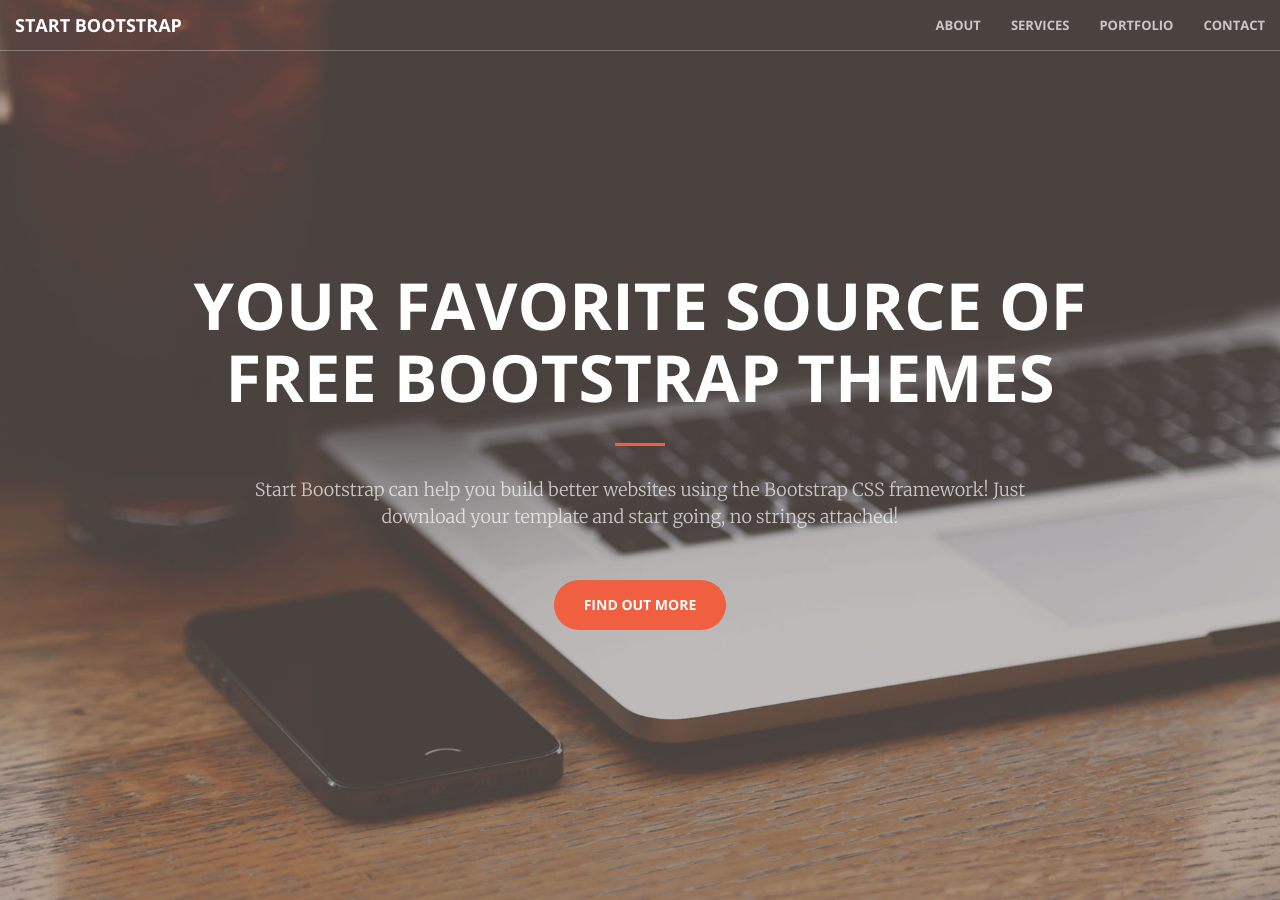
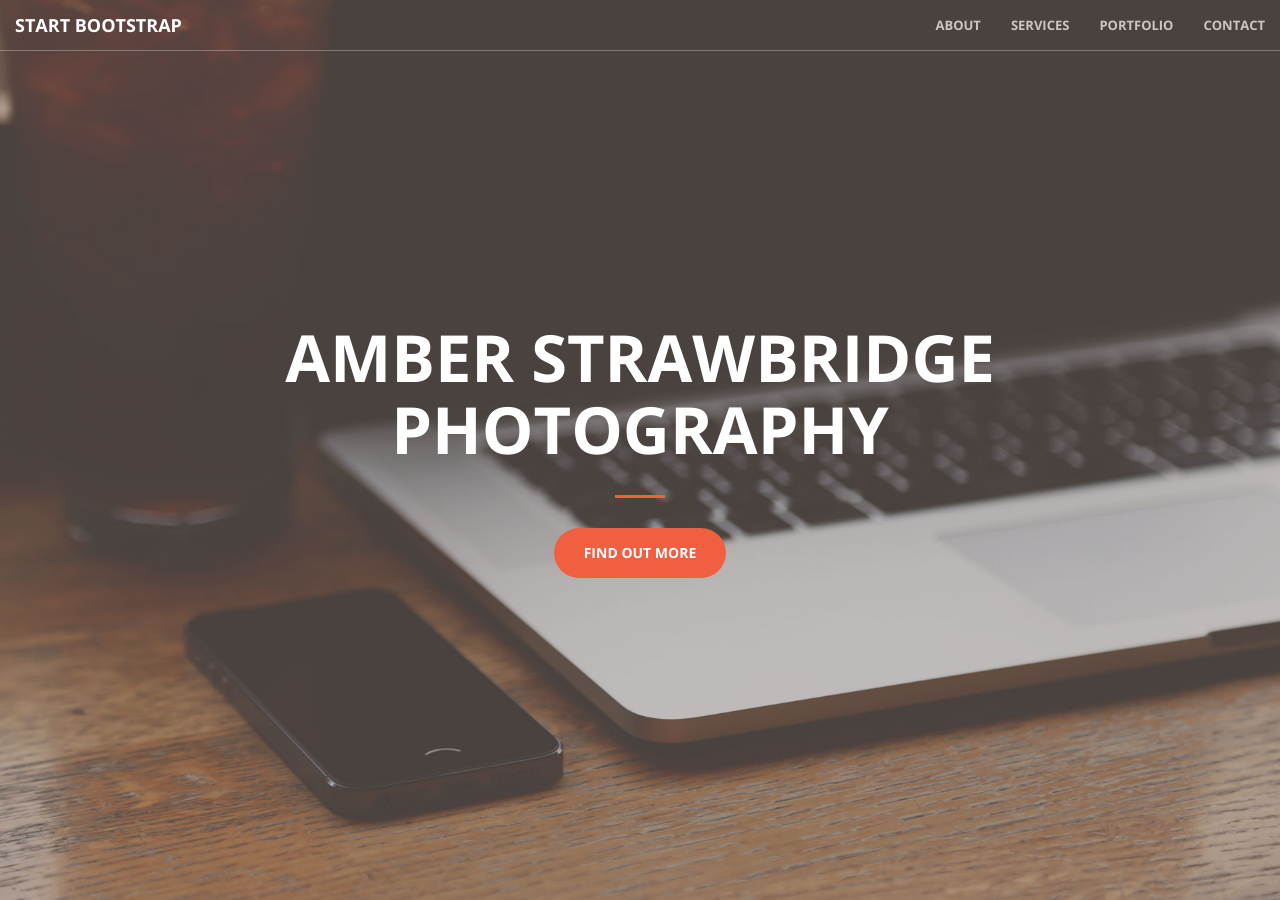
Before and after one commit to davestrawbridge/amberstrawbridge.github.io, a Jekyll site: the page built from index.html, in a window 1280 px wide and 900 px high. Built offline with Jekyll 4.4.1, drawn with Linux system fonts in a browser that asks for light colours.

Commit message:
Update header.html

```diff
--- a/_includes/header.html
+++ b/_includes/header.html
@@ -1,9 +1,9 @@
 <header>
     <div class="header-content">
         <div class="header-content-inner">
-            <h1>Your Favorite Source of Free Bootstrap Themes</h1>
+            <h1>Amber Strawbridge Photography</h1>
             <hr>
-            <p>Start Bootstrap can help you build better websites using the Bootstrap CSS framework! Just download your template and start going, no strings attached!</p>
+
             <a href="#about" class="btn btn-primary btn-xl page-scroll">Find Out More</a>
         </div>
     </div>
```
